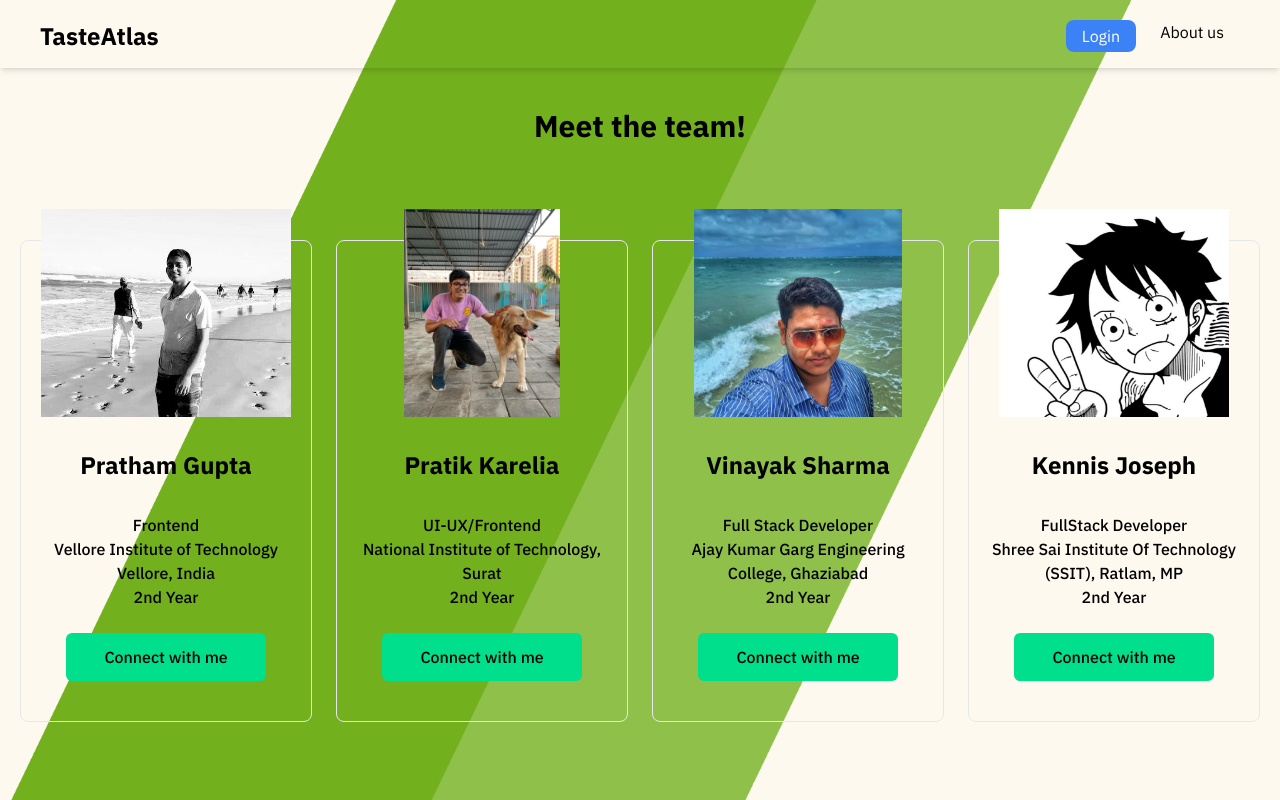
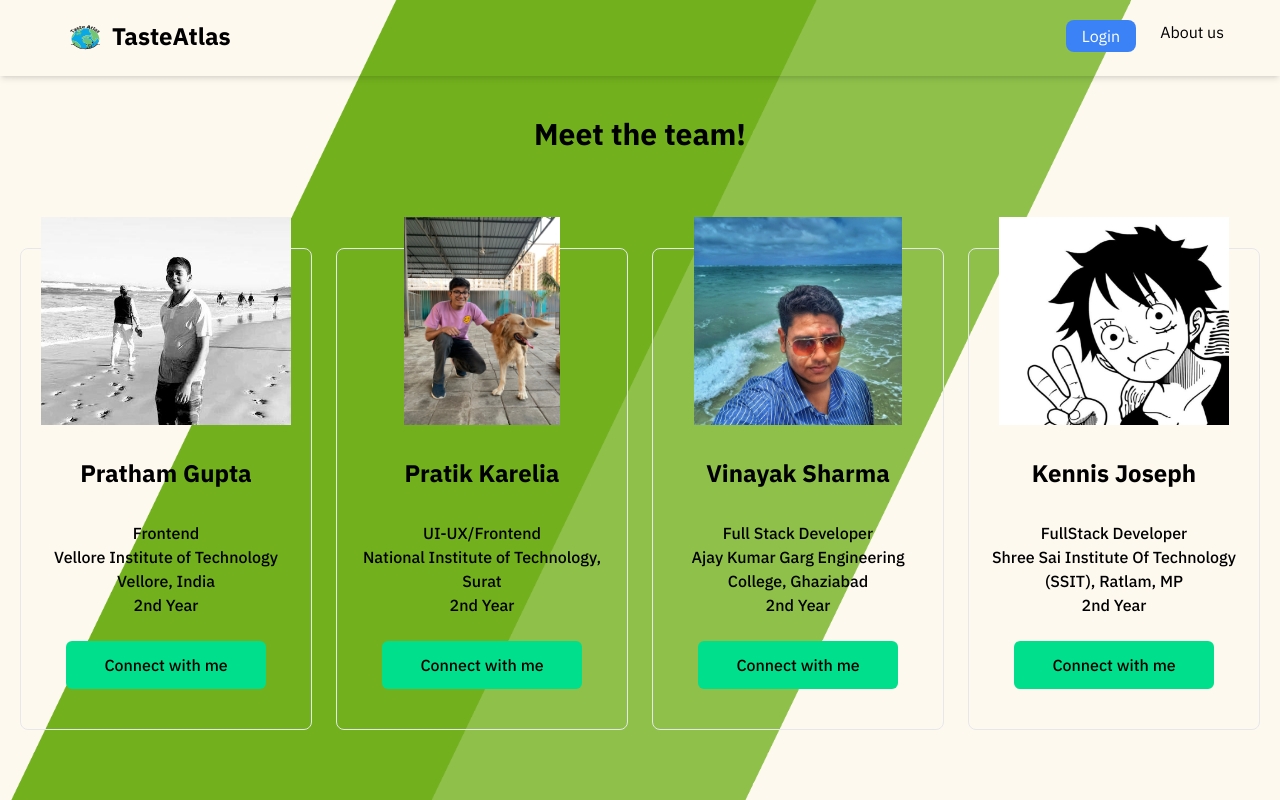
Before and after one commit to SafeTorpedo/TasteAtlas, a React (Vite) app in the folder client/: page /about in a window 1280 px wide. Built offline with nearby package versions, Linux system fonts and the light colour scheme.

Commit message:
Minor changes and added logo

```diff
--- a/client/index.html
+++ b/client/index.html
@@ -2,7 +2,7 @@
 <html lang="en">
     <head>
         <meta charset="UTF-8" />
-        <link rel="icon" type="image/svg+xml" href="/vite.svg" />
+        <link rel="icon" type="image/svg+xml" href="/TasteAtlas.svg" />
         <meta name="viewport" content="width=device-width, initial-scale=1.0" />
         <link rel="preconnect" href="https://fonts.googleapis.com" />
         <link rel="preconnect" href="https://fonts.gstatic.com" crossorigin />
@@ -10,7 +10,7 @@
             href="https://fonts.googleapis.com/css2?family=IBM+Plex+Sans:wght@300;400;600&display=swap"
             rel="stylesheet"
         />
-        <link rel="stylesheet" href="/client/src/index.css">
+        <link rel="stylesheet" href="/client/src/index.css" />
         <title>TasteAtlas</title>
     </head>
     <body>
--- a/client/src/components/Navbar.jsx
+++ b/client/src/components/Navbar.jsx
@@ -3,6 +3,7 @@ import { Link } from "react-router-dom";
 import { AiFillCloseCircle } from "react-icons/ai";
 import { GiHamburgerMenu } from "react-icons/gi";
 import { useAuth0 } from "@auth0/auth0-react";
+// import logo from "../../public/"
 
 const Navbar = (props) => {
     const [nav, setNav] = useState(true);
@@ -13,14 +14,19 @@ const Navbar = (props) => {
     // console.log(user);
     return (
         <nav className="py-4 px-10 flex bg-inherit justify-between shadow-md">
-            <span className=" mt-1 text-2xl font-bold cursor-pointer">
-                <Link to="/">TasteAtlas</Link>
+            <span className=" mt-1 text-2xl font-bold cursor-pointer ">
+                <Link className="flex" to="/">
+                    <img className=" w-24 h-10 -mr-6" src="/TasteAtlas.svg" />
+                    TasteAtlas
+                </Link>
             </span>
             <ul className="hidden px-4 md:flex ">
                 <div className="px-5">
                     {isAuthenticated ? (
                         <li className="mr-1">
-                            <p className="inline pr-5">Welcome {user.given_name}</p>
+                            <p className="inline pr-5">
+                                Welcome {user.given_name}
+                            </p>
                             <button
                                 className="bg-[#FF0000] px-4 py-1 rounded-lg text-white"
                                 onClick={() =>
--- a/client/src/components/Searchbar.jsx
+++ b/client/src/components/Searchbar.jsx
@@ -4,40 +4,42 @@ import { Link } from "react-router-dom";
 const Searchbar = (props) => {
     const [searchTitle, setSearchTitle] = useState("");
 
-    const handleSubmit = async(e) =>{
+    const handleSubmit = async (e) => {
         e.preventDefault();
         try {
-            const response = await fetch(`http://localhost:3080/getrecipe/${searchTitle}`)
+            const response = await fetch(
+                `http://localhost:3080/getrecipe/${searchTitle}`
+            );
             const jsonData = await response.json();
-            setInfo(jsonData)
+            setInfo(jsonData);
         } catch (err) {
-            console.error(err.message)
+            console.error(err.message);
         }
-    }
-
+    };
 
     return (
         <div>
-            <div className="h-9 w-5/12 max-[725px]:w-full text-center mt-6">
+            <div className="h-9 w-5/12 max-[725px]:w-full text-center mt-6 ml-28 text-lg font-bold">
                 Search a country for a meal recipe
             </div>
             <div className="w-full flex justify-center">
-                <form action="" className="" onSubmit={handleSubmit}>
+                <form action="" className="w-1/2" onSubmit={handleSubmit}>
                     <input
                         type="text"
-                        className="text-black w-4/6 h-9 rounded-full px-10 bg-slate-200 ml-5 focus:bg-white focus:outline-none"
+                        className="text-black w-full h-9 rounded-full px-10 bg-slate-200  focus:bg-white focus:outline-none"
                         placeholder="Search"
-                        onChange={(e)=>{setSearchTitle(e.target.value)}}
+                        onChange={(e) => {
+                            setSearchTitle(e.target.value);
+                        }}
                     />
                 </form>
-                <span>OR</span>
+                <span className="px-4 font-extrabold text-lg">OR</span>
                 <Link to="/dashboard/addNew">
-                        <button className="bg-[#507b14] text-sm md:text-base p-auto  rounded-md h-9 px-4 text-center text-white flex-none mr-5">
-                            Create a Meal
-                        </button>
+                    <button className="bg-[#507b14] text-sm md:text-base p-auto  rounded-md h-9 px-4 text-center text-white flex-none mr-5">
+                        Create a Meal
+                    </button>
                 </Link>
             </div>
-
         </div>
     );
 };
--- a/client/src/components/card.jsx
+++ /dev/null
@@ -1,9 +0,0 @@
-import React from 'react'
-
-export default function () {
-  return (
-    <div>
-
-    </div>
-  )
-}
```
Also changed, not shown: client/public/TasteAtlas.svg (added), 1 other file (tests, documents, lock files or other folders).
